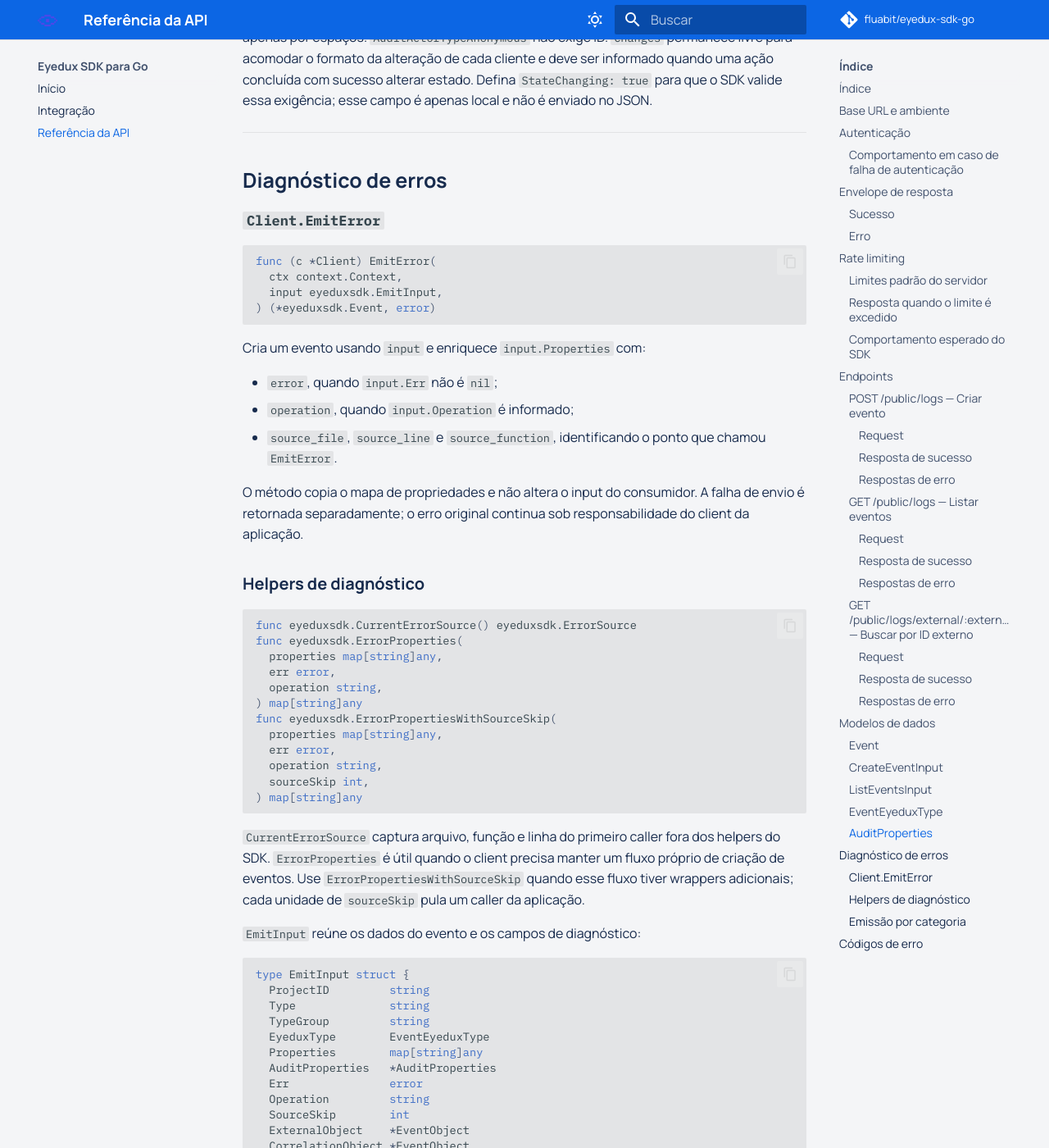
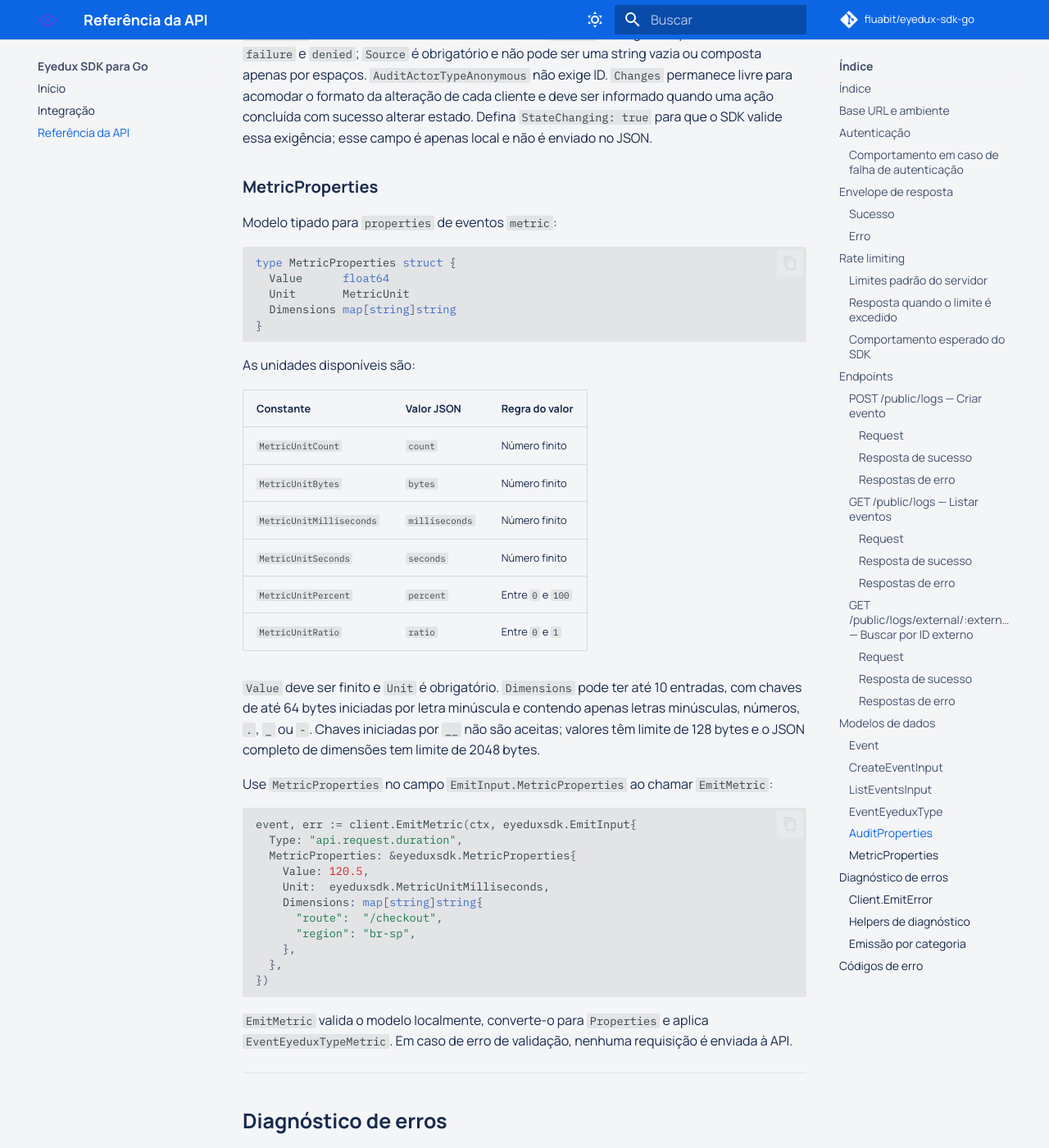
Before and after one commit to fluabit/eyedux-sdk-go, an MkDocs documentation site: the page built from docs/api-reference.md, in a window 1280 px wide and 1400 px high, scrolled down 11768 px. Shown: the whole window at 82% size. Built offline with MkDocs 1.6.1 and Material for MkDocs 9.7.7, drawn with Linux system fonts in a browser that asks for light colours; comment, search, counter and statistics services are not loaded; some of the changed text lies outside the part shown.

Commit message:
docs: document metric events

````diff
--- a/docs/api-reference.md
+++ b/docs/api-reference.md
@@ -13,7 +13,7 @@
   - [GET /public/logs — Listar eventos](#get-publiclogs-listar-eventos)
   - [GET /public/logs/external/:external_id — Buscar por ID externo](#get-publiclogsexternalexternal_id-buscar-por-id-externo)
 6. [Modelos de dados](#modelos-de-dados)
-7. [Diagnóstico de erros](#diagnóstico-de-erros)
+7. [Diagnóstico de erros](#diagnostico-de-erros)
 8. [Códigos de erro](#codigos-de-erro)
 
 ---
@@ -398,6 +398,7 @@ autocomplete:
 | `EventEyeduxTypeSystemDebug` | `system-debug` |
 | `EventEyeduxTypeSystemInfo` | `system-info` |
 | `EventEyeduxTypeAudit` | `audit` |
+| `EventEyeduxTypeMetric` | `metric` |
 
 `CreateEventInput.EyeduxType` usa o valor vazio quando o campo não deve ser
 enviado. `Event.EyeduxType` é `nil` quando a API retorna `null`.
@@ -459,6 +460,56 @@ e deve ser informado quando uma ação concluída com sucesso alterar estado.
 Defina `StateChanging: true` para que o SDK valide essa exigência; esse campo é
 apenas local e não é enviado no JSON.
 
+### MetricProperties
+
+Modelo tipado para `properties` de eventos `metric`:
+
+```go
+type MetricProperties struct {
+  Value      float64
+  Unit       MetricUnit
+  Dimensions map[string]string
+}
+```
+
+As unidades disponíveis são:
+
+| Constante | Valor JSON | Regra do valor |
+|-----------|------------|----------------|
+| `MetricUnitCount` | `count` | Número finito |
+| `MetricUnitBytes` | `bytes` | Número finito |
+| `MetricUnitMilliseconds` | `milliseconds` | Número finito |
+| `MetricUnitSeconds` | `seconds` | Número finito |
+| `MetricUnitPercent` | `percent` | Entre `0` e `100` |
+| `MetricUnitRatio` | `ratio` | Entre `0` e `1` |
+
+`Value` deve ser finito e `Unit` é obrigatório. `Dimensions` pode ter até 10
+entradas, com chaves de até 64 bytes iniciadas por letra minúscula e contendo
+apenas letras minúsculas, números, `.`, `_` ou `-`. Chaves iniciadas por `__`
+não são aceitas; valores têm limite de 128 bytes e o JSON completo de dimensões
+tem limite de 2048 bytes.
+
+Use `MetricProperties` no campo `EmitInput.MetricProperties` ao chamar
+`EmitMetric`:
+
+```go
+event, err := client.EmitMetric(ctx, eyeduxsdk.EmitInput{
+  Type: "api.request.duration",
+  MetricProperties: &eyeduxsdk.MetricProperties{
+    Value: 120.5,
+    Unit:  eyeduxsdk.MetricUnitMilliseconds,
+    Dimensions: map[string]string{
+      "route":  "/checkout",
+      "region": "br-sp",
+    },
+  },
+})
+```
+
+`EmitMetric` valida o modelo localmente, converte-o para `Properties` e aplica
+`EventEyeduxTypeMetric`. Em caso de erro de validação, nenhuma requisição é
+enviada à API.
+
 ---
 
 ## Diagnóstico de erros
@@ -516,6 +567,7 @@ type EmitInput struct {
   EyeduxType        EventEyeduxType
   Properties        map[string]any
   AuditProperties   *AuditProperties
+  MetricProperties  *MetricProperties
   Err               error
   Operation         string
   SourceSkip        int
@@ -537,11 +589,12 @@ func (c *Client) EmitLog(ctx context.Context, input EmitInput) (*Event, error)
 func (c *Client) EmitDebug(ctx context.Context, input EmitInput) (*Event, error)
 func (c *Client) EmitInfo(ctx context.Context, input EmitInput) (*Event, error)
 func (c *Client) EmitAudit(ctx context.Context, input EmitInput) (*Event, error)
+func (c *Client) EmitMetric(ctx context.Context, input EmitInput) (*Event, error)
 ```
 
 `Emit` usa `input.EyeduxType`. Os atalhos substituem esse campo e aplicam,
 respectivamente, `system-warning`,
-`system-log`, `system-debug`, `system-info` e `audit`.
+`system-log`, `system-debug`, `system-info`, `audit` e `metric`.
 
 ## Códigos de erro
 
````
Also changed, not shown: docs/client-integration.md (+27 -0 lines).
